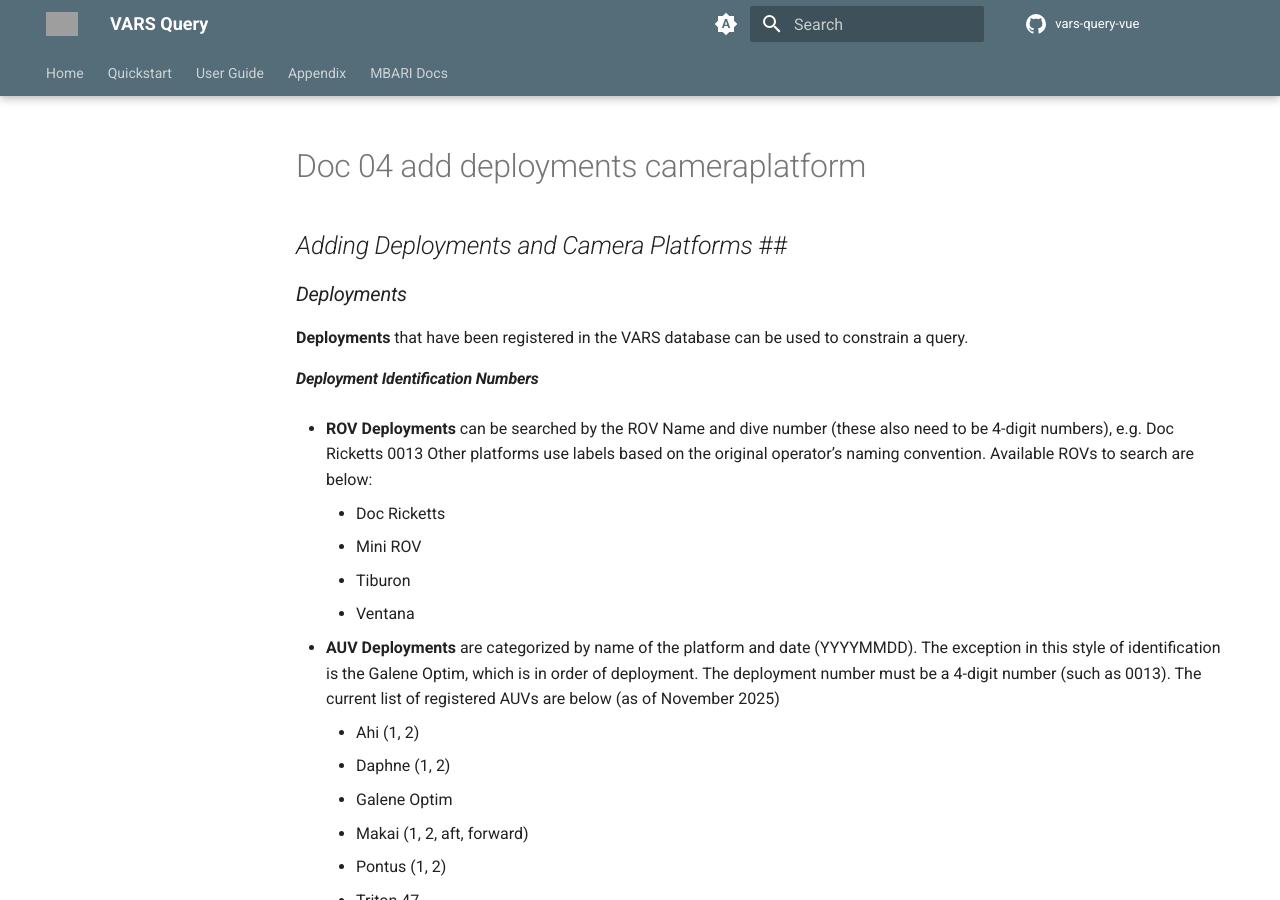
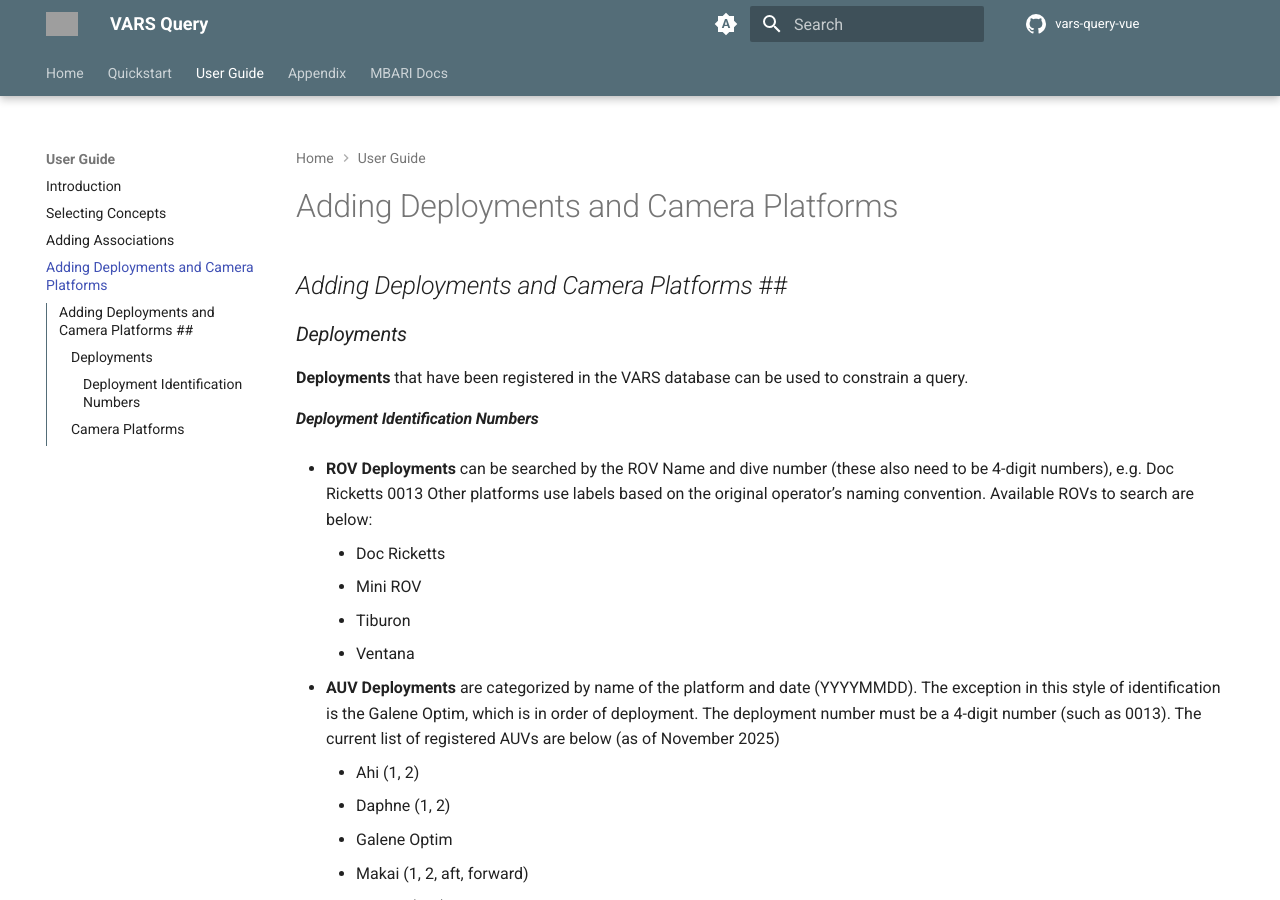
Before and after one commit to mbari-org/vars-query-vue, an MkDocs documentation site: the page built from docs/doc_04_add_deployments_cameraplatform.md, in a window 1280 px wide and 900 px high. Built offline with MkDocs 1.6.1 and Material for MkDocs 9.7.7, drawn with Linux system fonts in a browser that asks for light colours; comment, search, counter and statistics services are not loaded; grey boxes are pictures that could not be loaded.

Commit message:
fixed nav

```diff
--- a/mkdocs.yml
+++ b/mkdocs.yml
@@ -11,9 +11,9 @@
     - Search by Dive: quickstart_search_dive.md
   - User Guide:
     - Introduction: doc_01_general_info.md
-    - Getting Started: doc_01_getting_started.md
     - Selecting Concepts: doc_02_selecting_concept.md
-    - Adding Associations: doc_04_add_associations.md
+    - Adding Associations: doc_03_add_associations.md
+    - Adding Deployments and Camera Platforms: doc_04_add_deployments_cameraplatform.md
   - Appendix:
     - Knowledgebase Concepts: appendix_a.md
     - Knowledgebase Associations: appendix_b.md
```
